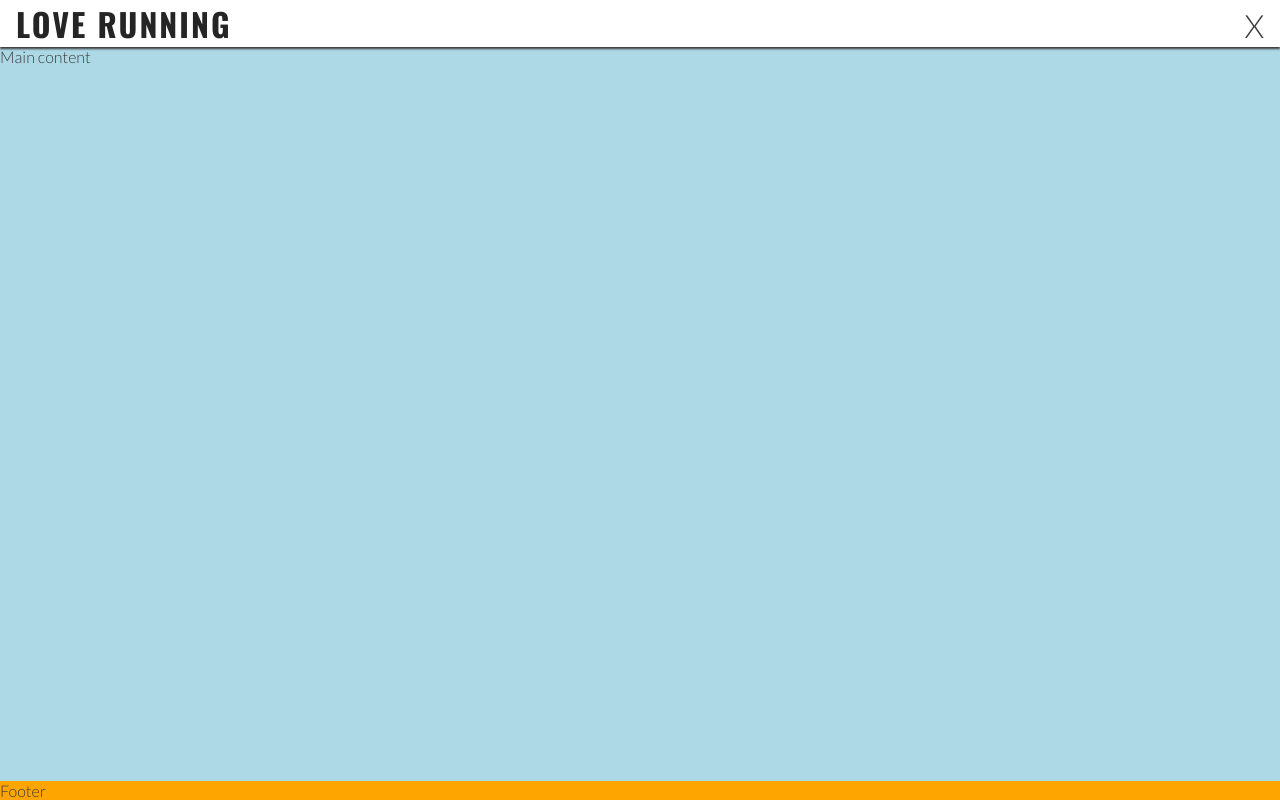
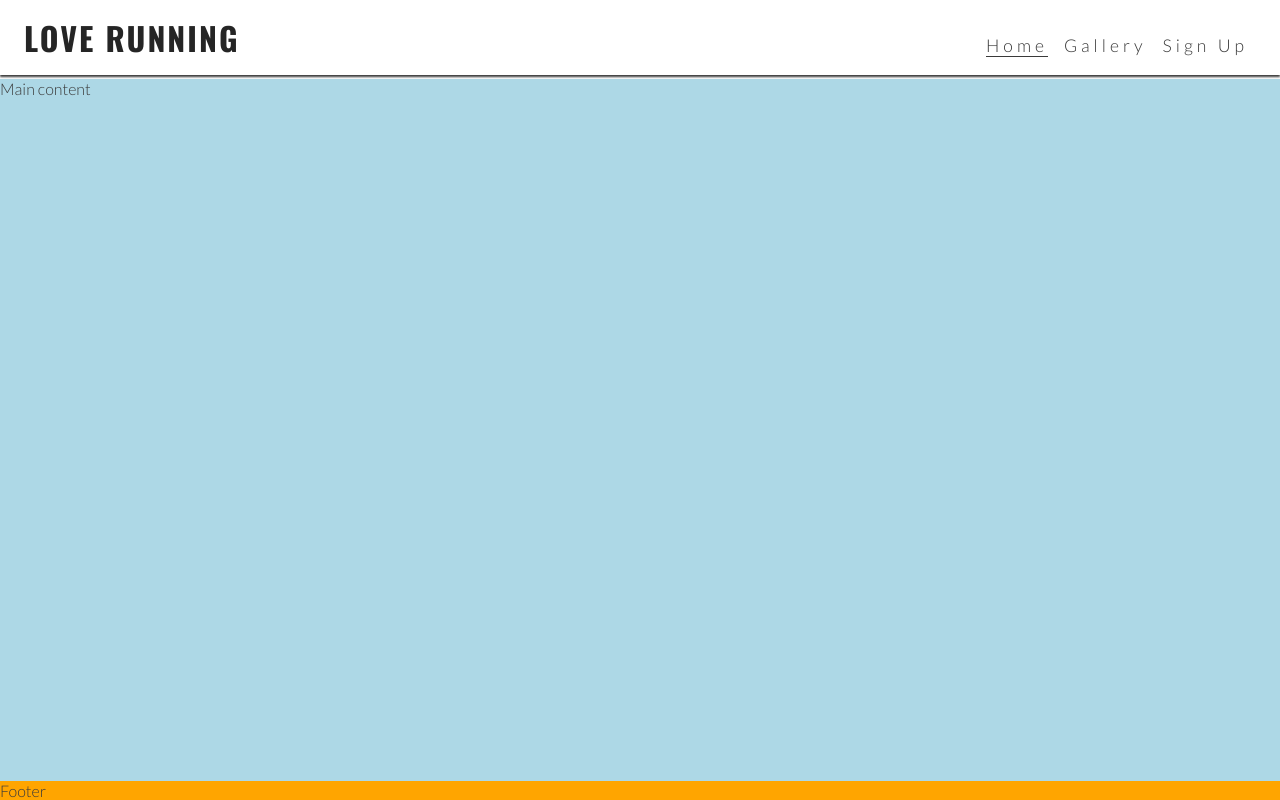
Before and after one commit to DavidRC-Projects/love-runningpp, a plain HTML site: page index.html in a window 1280 px wide. Drawn offline with nearby package versions, Linux system fonts and the light colour scheme.

Commit message:
Make logo larger, push main down to show under larger header

```diff
--- a/assets/css/style.css
+++ b/assets/css/style.css
@@ -94,3 +94,39 @@ main {
 footer {
     background-color: orange;
 }
+
+/* Media query: tablets and larger (768px and up) */
+@media screen and (min-width: 768px) {
+    /* Header */
+    nav {
+        display: block;
+        position: relative;
+        box-shadow: none;
+        width: fit-content;
+        padding-right: 1rem;
+    }
+    #menu {
+        display:flex;
+    }
+    #menu > li {
+        padding-left: 1rem;
+    }
+
+    .nav-toggle-label {
+        display: none;
+    }
+
+    #logo {
+        font-size: 200%;
+        line-height: 75px;
+        margin: 0 0.5rem;
+    }
+
+    /* Main content */
+    main {
+        /* Push main content down to accomodate larger header */
+        margin-top: 79px;
+    }
+
+
+}
```
